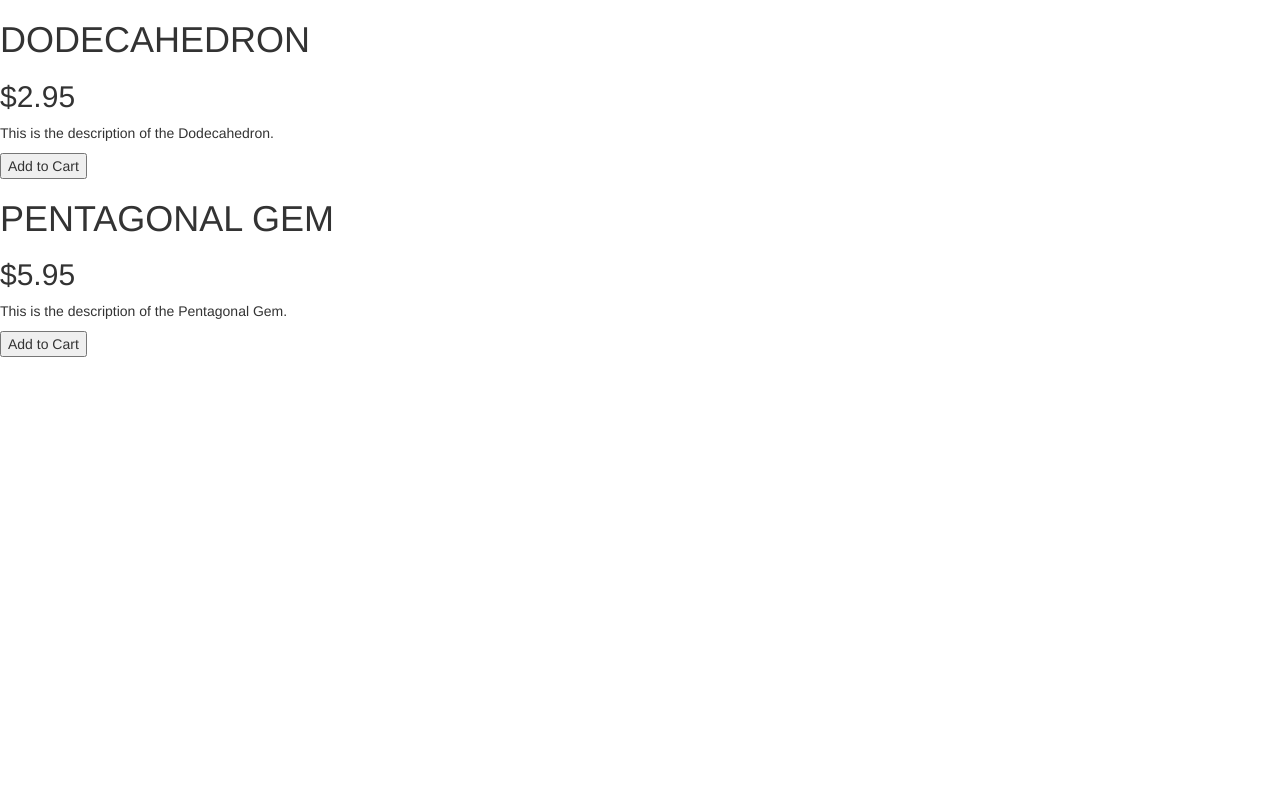
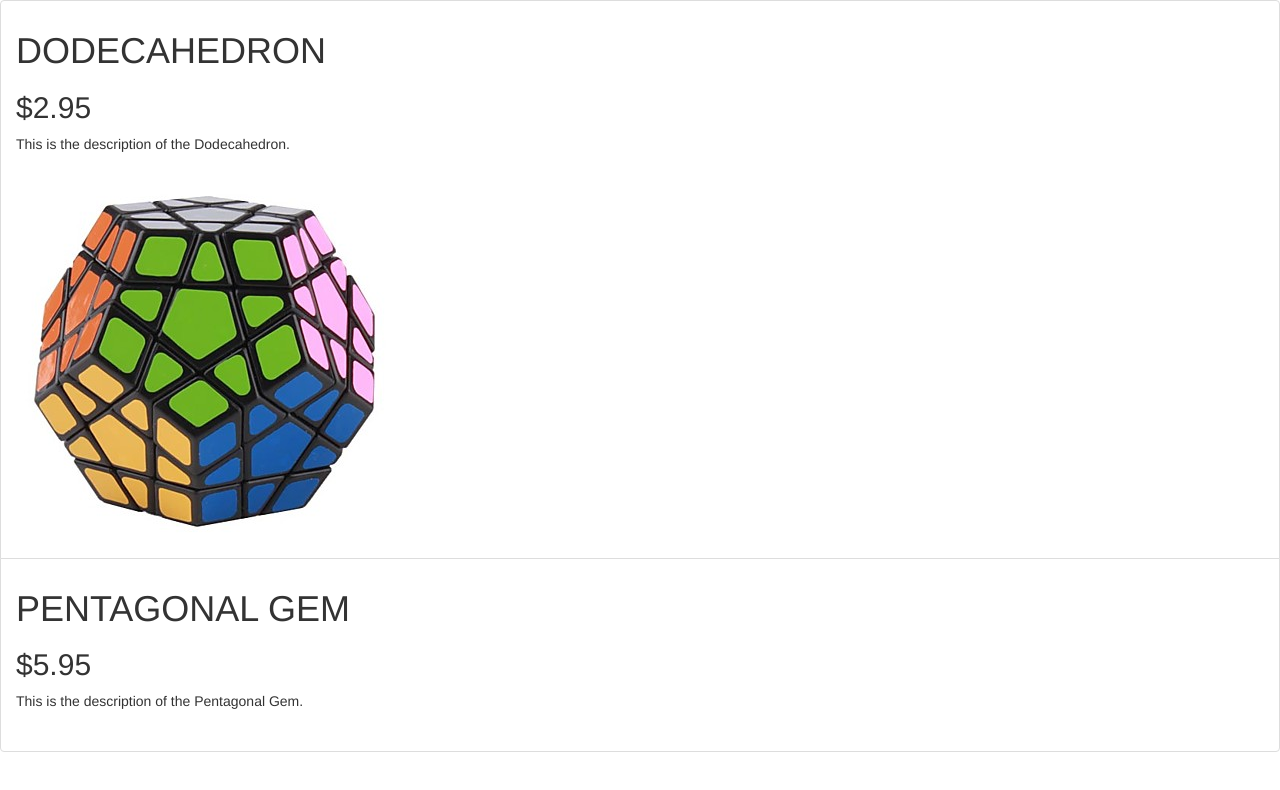
Before and after one commit to newsn31/angularPractice, a plain HTML site: page ShapingUpWithAngular/2.1/index.html in a window 1280 px wide. Drawn offline with nearby package versions, Linux system fonts and the light colour scheme.

Commit message:
ng-source confusing

```diff
--- a/ShapingUpWithAngular/2.1/app.js
+++ b/ShapingUpWithAngular/2.1/app.js
@@ -8,6 +8,16 @@
     name: 'Dodecahedron',
     price: 2.95,
     description: 'This is the description of the Dodecahedron.',
+    images: [
+      {
+        full: 'dodecahedron-01-full.jpg',
+        thumb: 'dodecahedron-01-thumb.jpg'
+      },
+      {
+        full: 'dodecahedron-02-full.jpg',
+        thumb: 'dodecahedron-02-thumb.jpg'
+      }
+    ],
     canPurchase: true,
     soldOut: false,
   },
--- a/ShapingUpWithAngular/2.1/index.html
+++ b/ShapingUpWithAngular/2.1/index.html
@@ -5,15 +5,19 @@
   <link href="https://maxcdn.bootstrapcdn.com/bootstrap/3.3.5/css/bootstrap.min.css" rel="stylesheet">
 </head>
 
-<body>
-  <div ng-controller="StoreController as store">
-    <div ng-repeat="product in store.products">
+<body ng-controller="StoreController as store">
+
+    <ul class="list-group">
+    <li class="list-group-item" ng-repeat="product in store.products">
     <h1> {{product.name | uppercase}} </h1>
     <h2> {{product.price | currency}} </h2>
     <p> {{product.description}} </p>
-    <button ng-show="product.canPurchase"> Add to Cart </button>
-  </div>
-</div>
+    <img ng-src="{{product.images[1].full}}"/>
+
+  </li>
+</ul>
+
+
   <script src="https://maxcdn.bootstrapcdn.com/bootstrap/3.3.5/js/bootstrap.min.js"></script>
   <script src="https://ajax.googleapis.com/ajax/libs/angularjs/1.3.16/angular.min.js"></script>
   <script type="text/javascript" src="app.js"></script>
```
Also changed, not shown: ShapingUpWithAngular/2.1/dodecahedron-01-full.jpg (added), ShapingUpWithAngular/2.1/dodecahedron-01-thumb.jpg (added), ShapingUpWithAngular/2.1/dodecahedron-02-full.jpg (added), ShapingUpWithAngular/2.1/dodecahedron-02-thumb.jpg (added).
